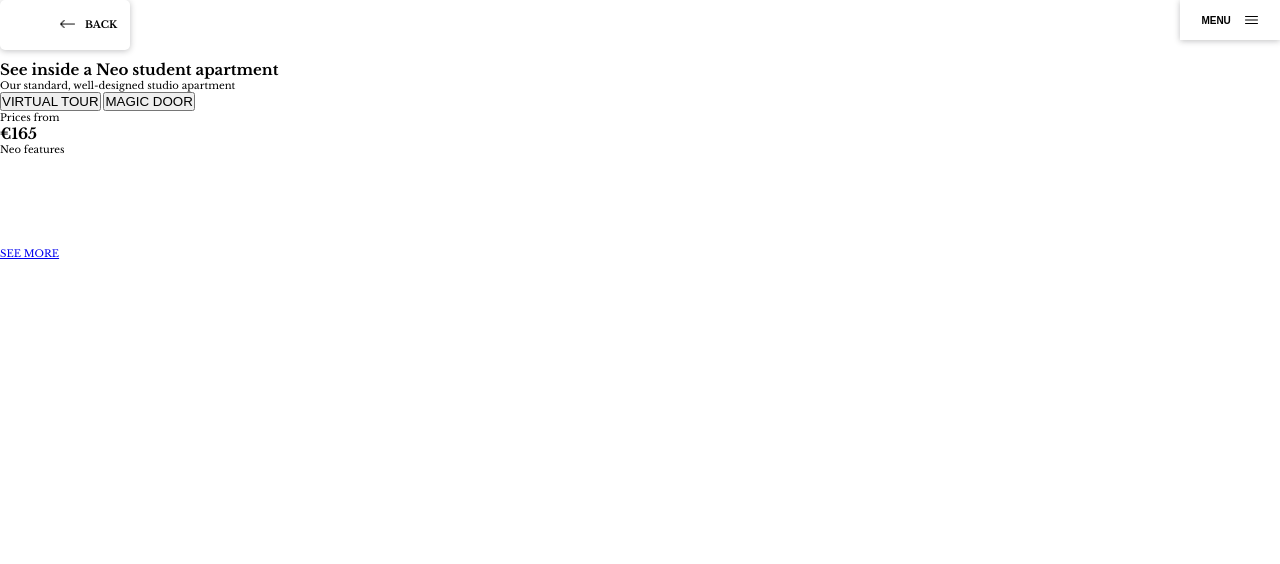
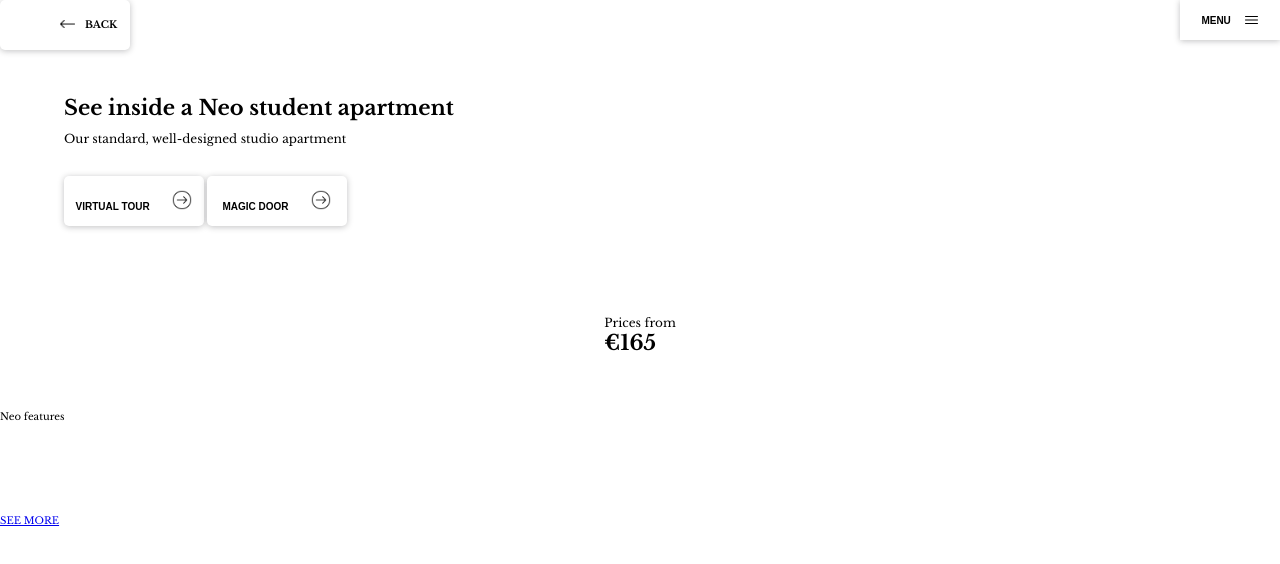
Before and after one commit to Anthematica/nerdify-test, a plain HTML site: page index.html in a window 1280 px wide. Drawn offline with nearby package versions, Linux system fonts and the light colour scheme.

Commit message:
Main done

```diff
--- a/index.html
+++ b/index.html
@@ -18,15 +18,15 @@
        <button class="menu-button">MENU <span></span></button>
    </header>
    <main>
-       <section>
+       <section class="container-left">
            <h1>See inside a Neo student apartment</h1>
            <p>Our standard, well-designed studio apartment</p>
-           <div>
-               <button>VIRTUAL TOUR <span></span></button>
-               <button>MAGIC DOOR</button>
+           <div class="container-buttons">
+               <button class="buttons">VIRTUAL TOUR <span></span></button>
+               <button class="buttons">MAGIC DOOR <span></span></button>
            </div>
        </section>
-      <div>
+      <div class="container-right">
           <p>Prices from</p>
           <h2>€165</h2>
       </div>
--- a/styles/style.css
+++ b/styles/style.css
@@ -65,3 +65,56 @@ header .menu-button {
     background-repeat: no-repeat;
     margin-left: 10px;
 }
+
+main {
+    display: grid;
+    grid-template-rows: 200px 150px;
+    justify-items: center;
+    align-items: center;
+}
+
+.container-left {
+    width: 90%;
+}
+
+.container-left h1 {
+    font-size: 2.1rem;
+    font-weight: bold;
+    margin-bottom: 10px;
+}
+.container-left p {
+    font-size: 1.2rem;
+    font-weight: 500;
+    margin-bottom: 30px;
+}
+
+.buttons {
+    width: 140px;
+    height: 50px;
+    background-color: white;
+    border: none;
+    border-radius: 5px;
+    box-shadow: 0 1px 6px 0 #20212447;
+    font-size: 1rem;
+    color: black;
+    font-weight: bold;
+}
+.buttons span {
+    display: inline-block;
+    width: 20px;
+    height: 20px;
+    background-image: url('../assets/icons/right-arrow.png');
+    background-size: cover;
+    background-position: center;
+    background-repeat: no-repeat;
+    margin-left: 20px;
+}
+
+.container-right p {
+    font-size: 1.2rem;
+    font-weight: 500;
+}
+.container-right h2 {
+    font-size: 2.1rem;
+    font-weight: bold;
+}
```
Also changed, not shown: assets/icons/right-arrow.png (renamed from assets/icons/rigth-arrow.png).
